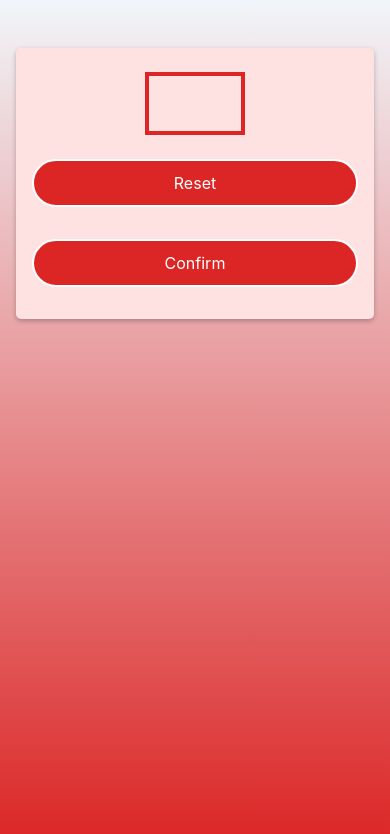
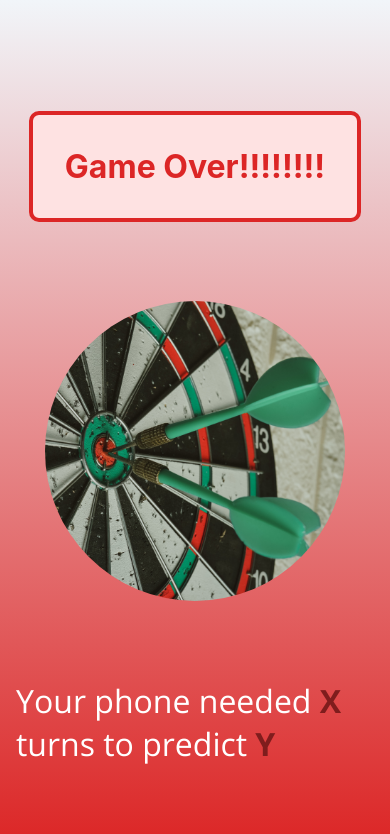
Before and after one commit to srinibas39/react-native-game, a React Native app: screen / in a window 390 px wide. Shown: the top 834 px of the page. Built offline with nearby package versions, Linux system fonts and the light colour scheme; grey boxes are pictures that could not be loaded.

Commit message:
end game screen done

```diff
--- a/App.js
+++ b/App.js
@@ -49,7 +49,8 @@ export default function App() {
 
   return (
     <LinearGradient colors={["#f1f5f9", "#dc2626"]} style={styles.appContainer} >
-      <SafeAreaView style={styles.screen}>{screen}</SafeAreaView>
+      <SafeAreaView style={styles.screen}><EndGame/></SafeAreaView>
+
       <ImageBackground source={require("./assets/images/dice2.jpg")} resizeMode="cover" style={styles.ImageBackground}></ImageBackground>
     </LinearGradient >
   );
--- a/screen/EndGame.js
+++ b/screen/EndGame.js
@@ -1,7 +1,47 @@
-import { Text, View } from "react-native";
+import { Text, View, Image, StyleSheet } from "react-native";
+import { Title } from "../components/Title";
+import { colors } from "../constants/colors";
 
- export const EndGame = () => {
-    return <View>
-        <Text>End Game</Text>
+export const EndGame = () => {
+    return <View style={styles.container}>
+        <Title>Game Over!!!!!!!!</Title>
+        <View style={styles.imageCon}>
+            <Image style={styles.endGameImage} source={require("../assets/images/success.jpg")} />
+        </View>
+        <View>
+            <Text style={styles.text}>Your phone needed <Text style={styles.boldText}>X</Text> turns to predict <Text style={styles.boldText}>Y</Text></Text>
+        </View>
     </View>
 }
+
+const styles = StyleSheet.create({
+    container:{
+        flexDirection: "column",
+        flex:1,
+        justifyContent: "space-evenly",
+        alignItems: "center"
+    },
+    imageCon: {
+        height: 300,
+        width: 300,
+        borderRadius:300,
+        margin: 16,
+        overflow:"hidden"
+    },
+    endGameImage: {
+        height: "100%",
+        width: "100%",
+    },
+    text:{
+      fontFamily:"open-sans",
+      color:colors.secondary2,
+      fontSize:32,
+    },
+    boldText:{
+        fontFamily:"open-sans-bold",
+        color:"#7f1d1d",
+
+    }
+
+
+})
```
Also changed, not shown: assets/images/success.jpg (added).
